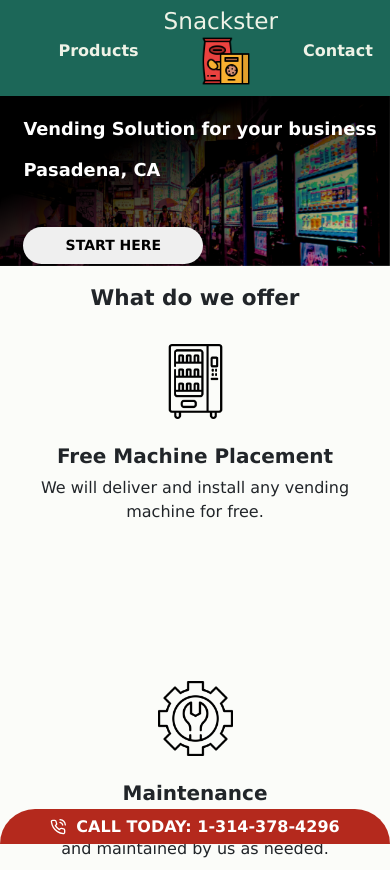
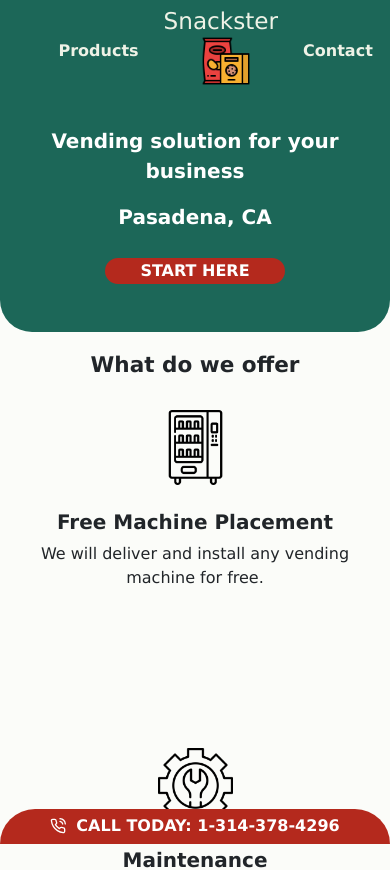
Before and after one commit to Amal31497/vending-portfolio-ui, a React (Create React App) app: page / in a window 390 px wide. Shown: the top 870 px of the page. Built offline with nearby package versions, Linux system fonts and the light colour scheme.

Commit message:
Another test

```diff
--- a/src/components/HomeMainImage/HomeMainImage.js
+++ b/src/components/HomeMainImage/HomeMainImage.js
@@ -21,9 +21,9 @@ function HomeMainImage(){
                 <p className="home-main-image-title">Vending Solution for your business</p><br />
                 <p className="home-main-image-title">Pasadena, CA</p>
                 <div className="home-main-image-first-buttons">
-                    {/* <button className="home-main-image-leftButton" onClick={scrollToProducts}>
+                    <button className="home-main-image-leftButton" onClick={scrollToProducts}>
                         EXPLORE OUR PRODUCT
-                    </button> */}
+                    </button>
                     <button className="home-main-image-rightButton" onClick={scrollToContact}>
                         START HERE
                     </button>
--- a/src/pages/Home/Home.css
+++ b/src/pages/Home/Home.css
@@ -5,3 +5,32 @@
 .home{
     background-color:rgb(251,252,249);
 }
+
+.home-main-rightButton{
+    color:white;
+    font-weight:900;
+    margin-top:10px;
+    width:180px;
+    outline:none;
+    border:none;
+    border-radius: 10rem;
+    background-color:rgb(180, 41, 29);
+}
+
+.home-main-rightButton:hover{
+    margin-top:10px;
+    background-color:#1C6758;
+    color:white;
+    border:1px black solid;
+}
+
+.homePhoneScreenMainWrapper{
+    color:white;
+    margin-left:auto;
+    margin-right:auto;
+    padding-top:30px;
+    height:28vh;
+    background-color: #1C6758;
+    border-bottom-left-radius: 2rem;
+    border-bottom-right-radius: 2rem;
+}
--- a/src/pages/Home/Home.js
+++ b/src/pages/Home/Home.js
@@ -1,4 +1,4 @@
-import React from 'react';
+import React, { useEffect, useState } from 'react';
 import "./Home.css";
 import HomeMainImage from "../../components/HomeMainImage/HomeMainImage";
 import MarqueeProductLine from '../../components/MarqueeProductLine/MarqueeProductLine';
@@ -10,11 +10,42 @@ import OurMachines from '../../components/OurMachines/OurMachines';
 import CallToday from '../../components/CallToday/CallToday';
 
 function Home(){
+    const [isDesktop, setDesktop] = useState(window.innerWidth);
 
+    const updateMedia = () => {
+      setDesktop(window.innerWidth);
+    };
+
+    useEffect(() => {
+      window.addEventListener("resize", updateMedia);
+      return () => window.removeEventListener("resize", updateMedia);
+    });
+
+    function scrollToProducts(){
+        const section = document.querySelector( '#products' );
+        section.scrollIntoView( { behavior: 'smooth', block: 'start' } );
+    };
+
+    function scrollToContact(){
+        const section = document.querySelector( '#contact' );
+        section.scrollIntoView( { behavior: 'smooth', block: 'start' } );
+    };
 
     return (
         <div className="home">
-            <HomeMainImage />
+            {isDesktop < 600 ?
+                <div className="homePhoneScreenMainWrapper">
+                    <div style={{ display: "block", fontWeight: "900", fontSize:"20px"}}>
+                        <p>Vending solution for your business</p>
+                        <p>Pasadena, CA</p>
+                    </div>
+                    <button className="home-main-rightButton" onClick={scrollToContact}>
+                        START HERE
+                    </button>
+                </div>
+                :
+                <HomeMainImage />
+            }
             <h4 style={{marginTop:"5%",marginBottom:"2%", fontWeight:"900"}} id="offers">What do we offer</h4>
             <Services />
             <br />
```
